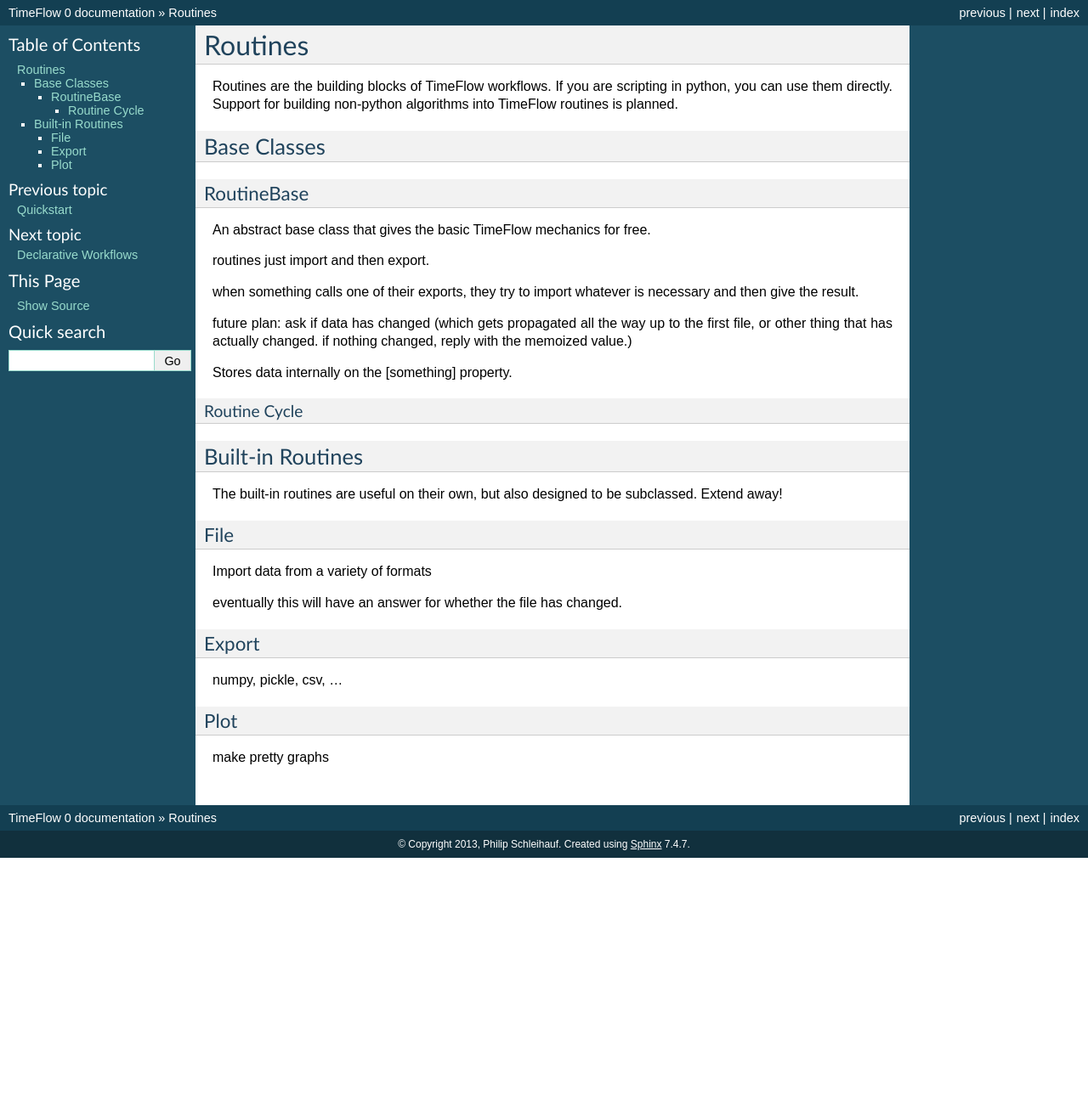
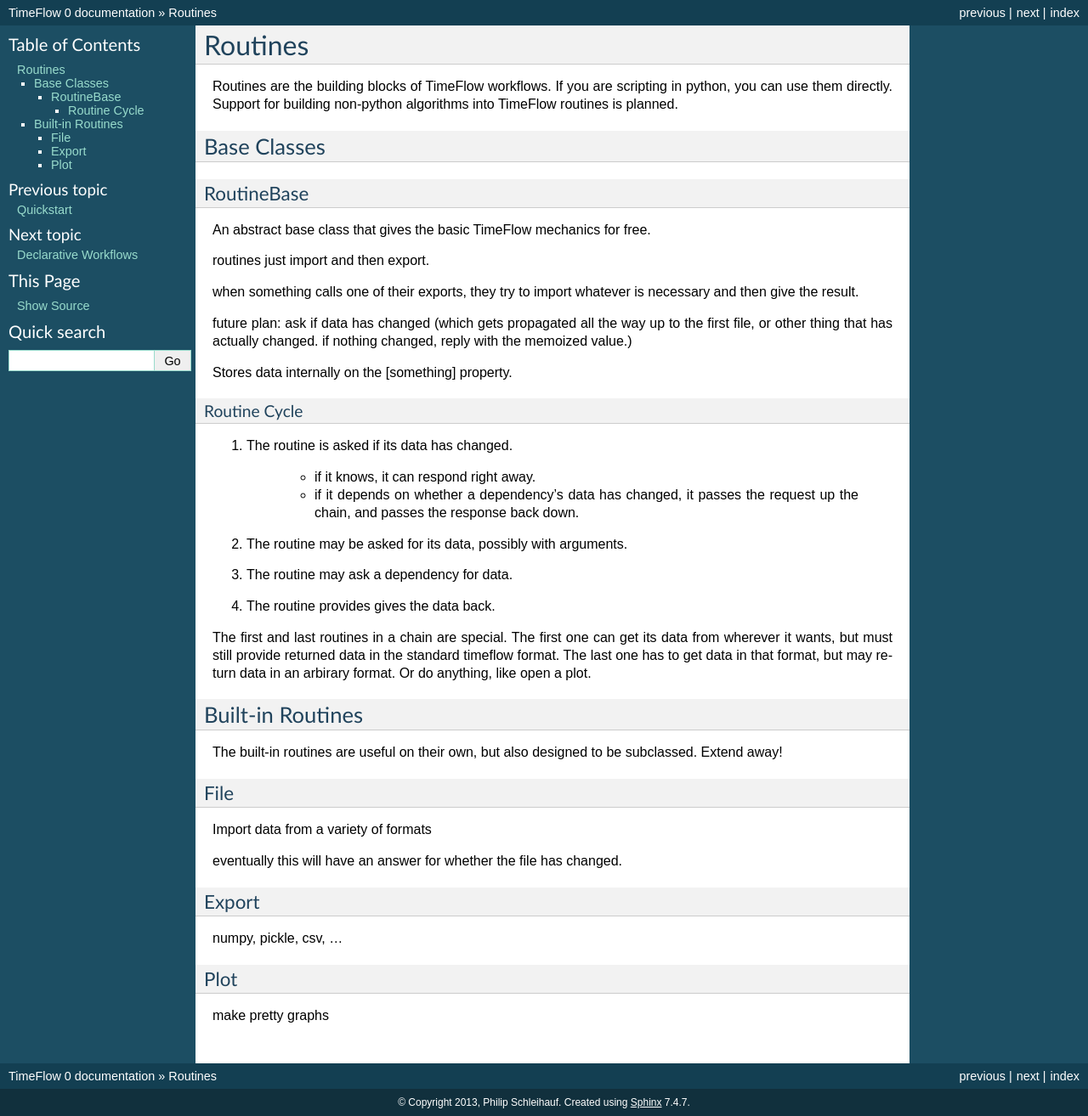
Before and after one commit to Queens-Applied-Sustainability/Time-Series-Tools, a Sphinx documentation site: the page built from docs/routines.rst, in a window 1280 px wide. Shown: the whole page at 85% size. Built offline with Sphinx 7.4.7, drawn with Linux system fonts in a browser that asks for light colours; formulas are drawn with MathJax 3; before the commit the page ends 1010 px from its top, so only the background shows below that.

Commit message:
describe the (hypothetical...) routine cycle

```diff
--- a/docs/routines.rst
+++ b/docs/routines.rst
@@ -29,7 +29,20 @@
 Routine Cycle
 ~~~~~~~~~~~~~
 
+#. The routine is asked if its data has changed.
 
+    * if it knows, it can respond right away.
+    * if it depends on whether a dependency's data has changed, it passes
+      the request up the chain, and passes the response back down.
+
+#. The routine may be asked for its data, possibly with arguments.
+#. The routine may ask a dependency for data.
+#. The routine provides gives the data back.
+
+The first and last routines in a chain are special. The first one can get its
+data from wherever it wants, but must still provide returned data in the
+standard timeflow format. The last one has to get data in that format, but may
+return data in an arbirary format. Or do anything, like open a plot.
 
 
 Built-in Routines
```
